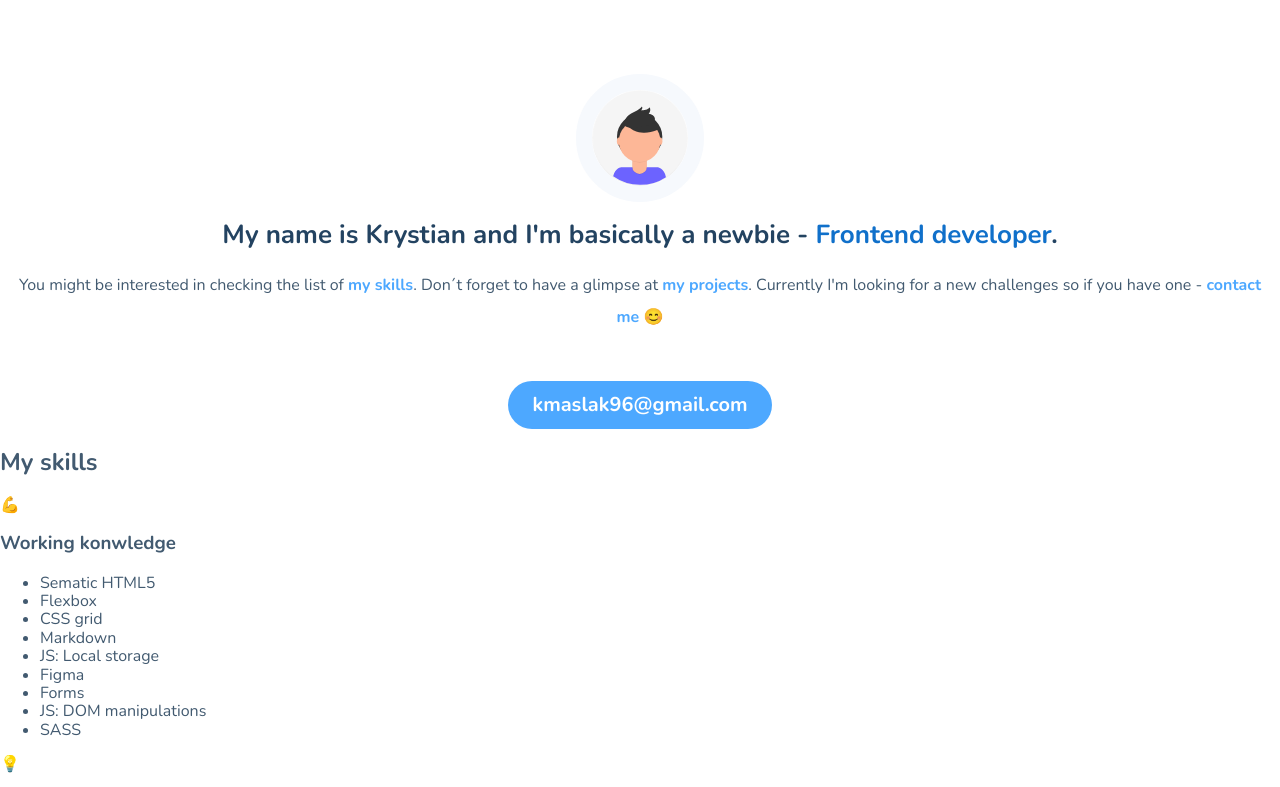
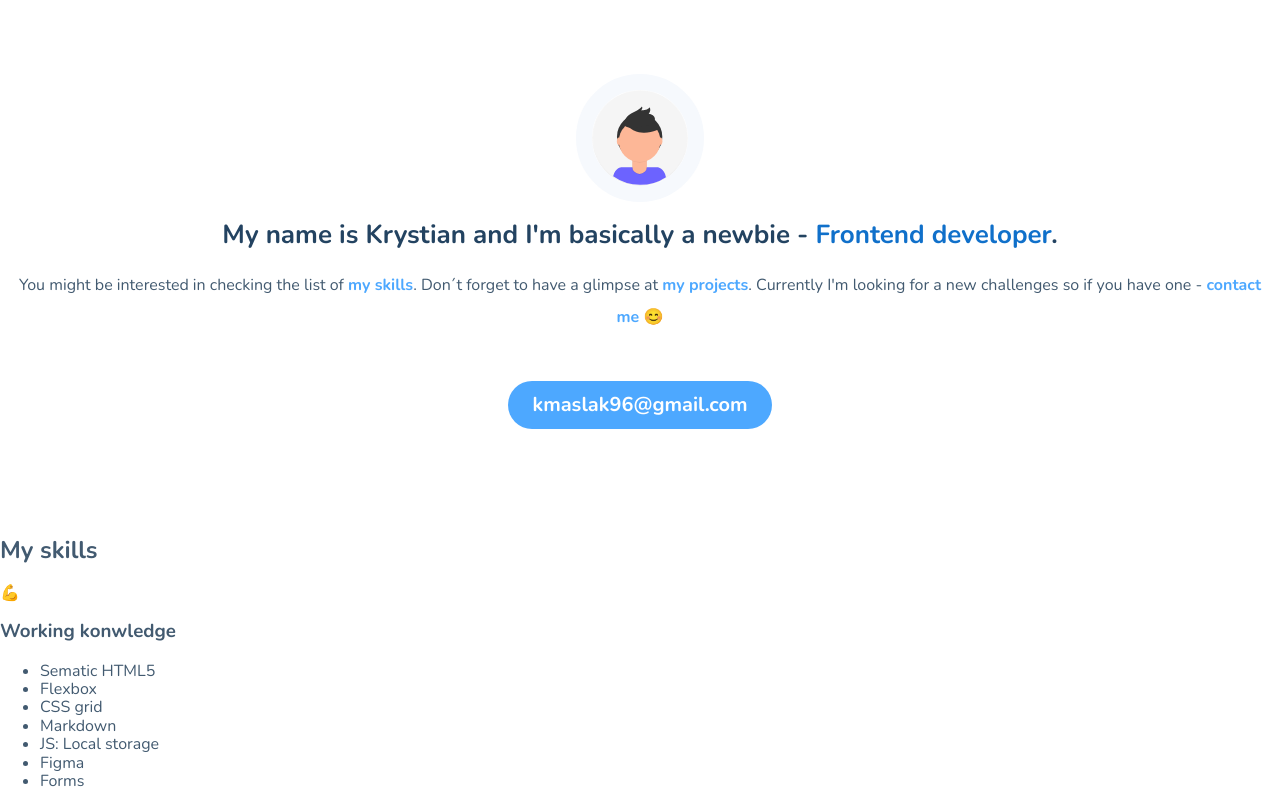
Before and after one commit to krystianmaslak/portfolio-demo, a website built with webpack: page src/pages/index.html in a window 1280 px wide. Shown: the top 787 px of the page. Built offline with nearby package versions, Linux system fonts and the light colour scheme.

Commit message:
change margin bottom hero

```diff
--- a/src/scss/modules/hero.scss
+++ b/src/scss/modules/hero.scss
@@ -1,5 +1,5 @@
 .hero {
-  padding: 74px 16px 0; // 98 - 24 = 74
+  padding: 74px 16px 88px; // 98 - 24 = 74
   &__contact {
     padding: 4px 24px;
     border-radius: 64px;
```
